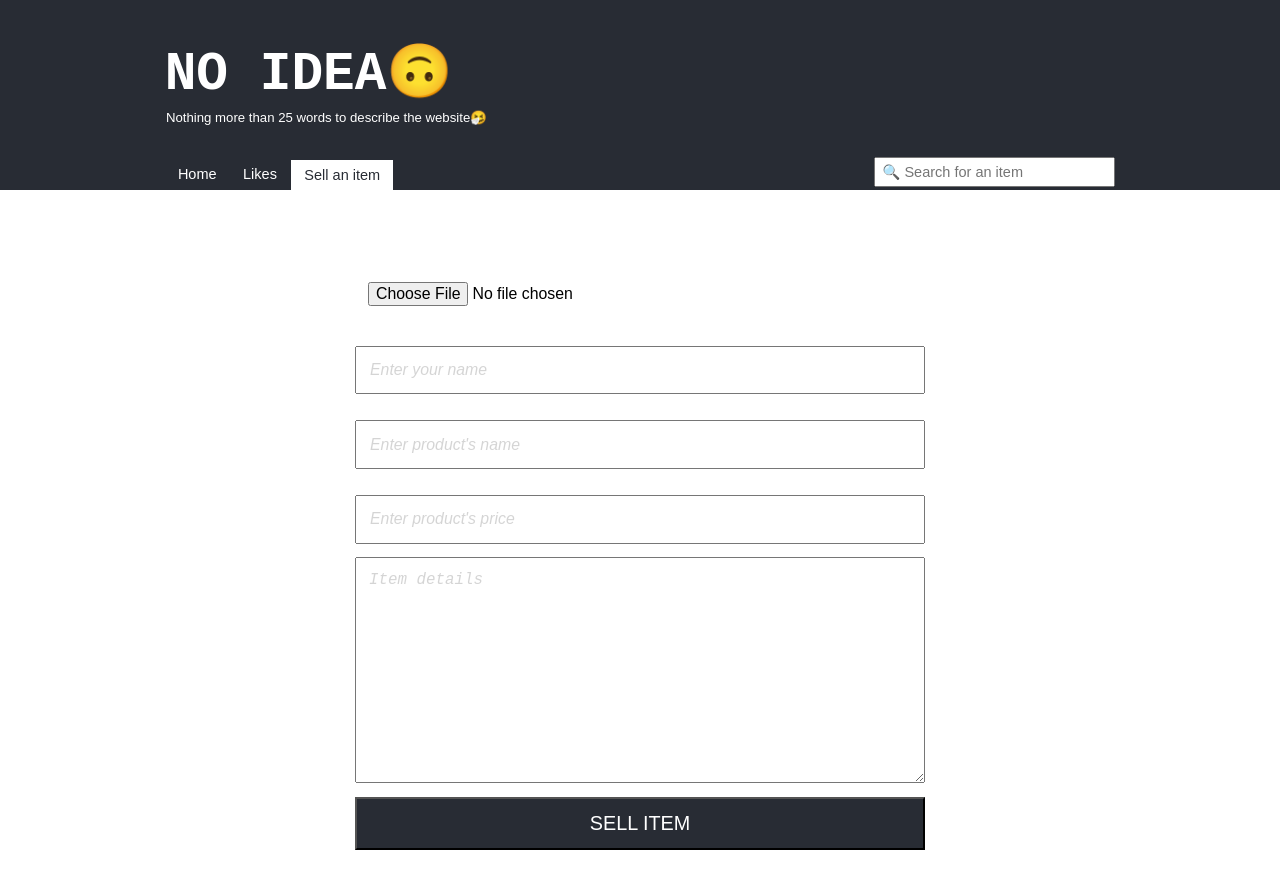
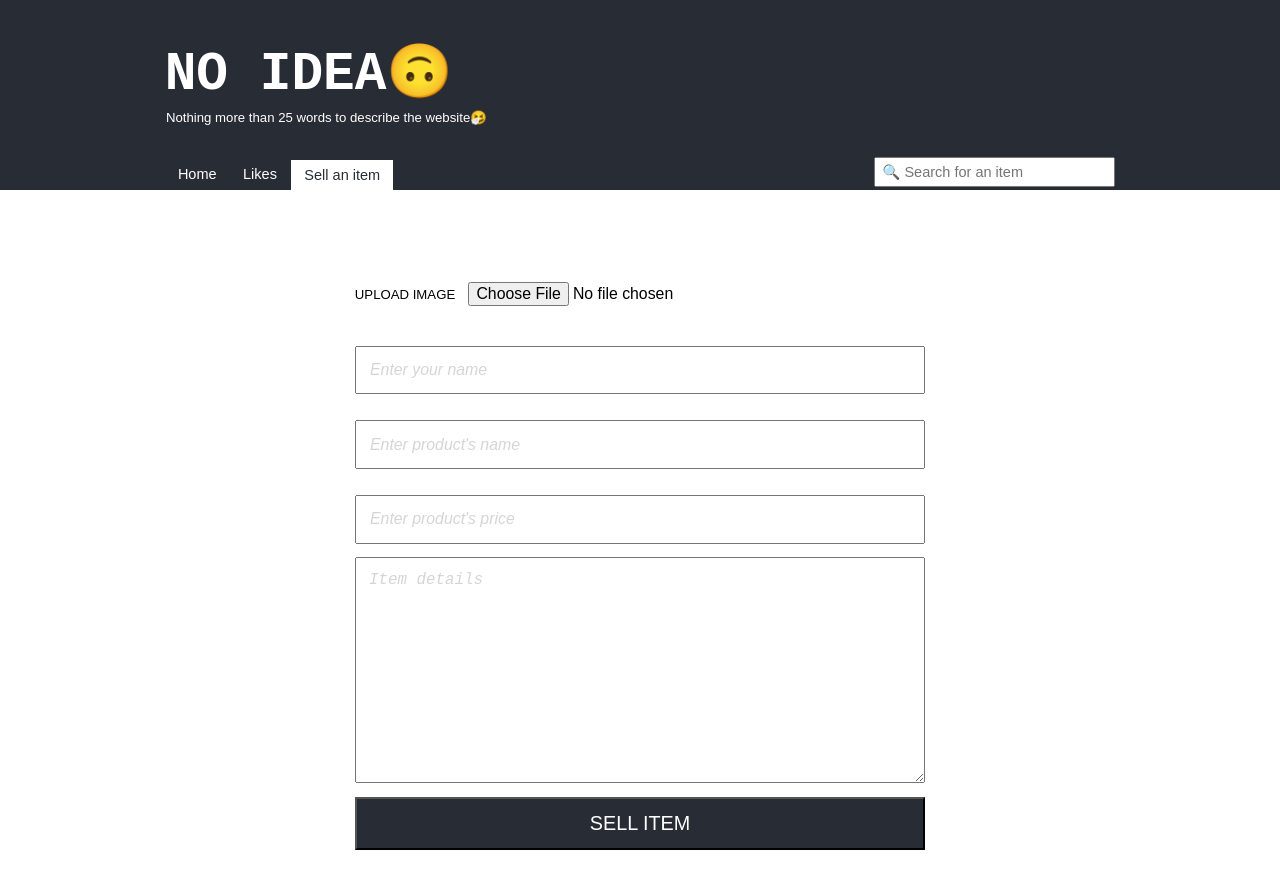
Before and after one commit to ashrofdev/UIbuy, a React (Create React App) app: page / in a window 1280 px wide. Both pictures are taken after a click on the button "Sell an item". Shown: the top 888 px of the page. Built offline with nearby package versions, Linux system fonts and the light colour scheme.

Commit message:
building sales page

```diff
--- a/src/Components/Sell/Sell.js
+++ b/src/Components/Sell/Sell.js
@@ -4,7 +4,10 @@ import './sell.css'
 const Sell = () => {
     return (
         <div className="sell-page">
-            <input type="file" className="product_img" />
+            <label>
+                UPLOAD IMAGE
+                <input type="file" className="product_img" />
+            </label>
             <input placeholder="Enter your name" className="seller_name"/>
             <input placeholder="Enter product's name" className="product_name"/>
             <input placeholder="Enter product's price" className="product_price"/>
```
